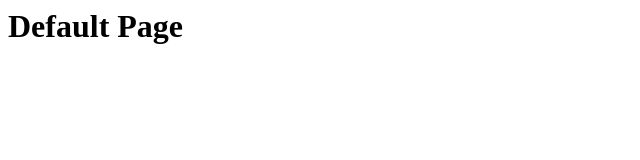
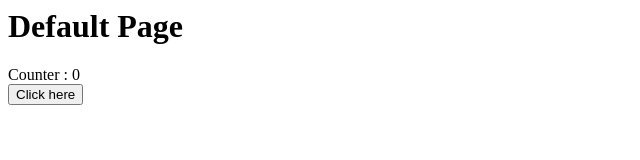
Before and after one commit to papeMK2/AzureStaticWebApp_Python, a plain HTML site: page index.html in a window 1280 px wide. Shown: the whole page, without its empty margins (0-640 px from the left). Drawn offline with nearby package versions, Linux system fonts and the light colour scheme.

Commit message:
Add api call in index.html

```diff
--- a/index.html
+++ b/index.html
@@ -1,6 +1,39 @@
 <html>
     <head></head>
     <body>
-        <h1>Default Page</h1>
+        <div id="app">
+            <h1>Default Page</h1>
+            <div>Counter : {{ counter }}</div>
+            <div>{{ message }}</div>
+            <button v-on:click="onClick">Click here</button>
+        </div>
+
     </body>
 </html>
+
+<script src="https://cdn.jsdelivr.net/npm/axios/dist/axios.min.js"></script>
+<script src="https://unpkg.com/vue@next"></script>
+<script type="text/javascript">
+    const app = {
+        data() {
+            return {
+                counter: 0,
+                message: ''
+            }
+        },
+        methods: {
+            onClick() {
+                const that = this
+                axios.get('/api/echo?name=hello&num=' + that.counter)
+                    .then((response) => {
+                        that.counter++
+                        that.message = response.data
+                    }).catch((error) => {
+                        console.log(response)
+                    })
+            }
+        }
+    }
+
+    Vue.createApp(app).mount('#app')
+</script>
```
Also changed, not shown: dist/index.html (deleted, +0 -6 lines), 1 other file.
